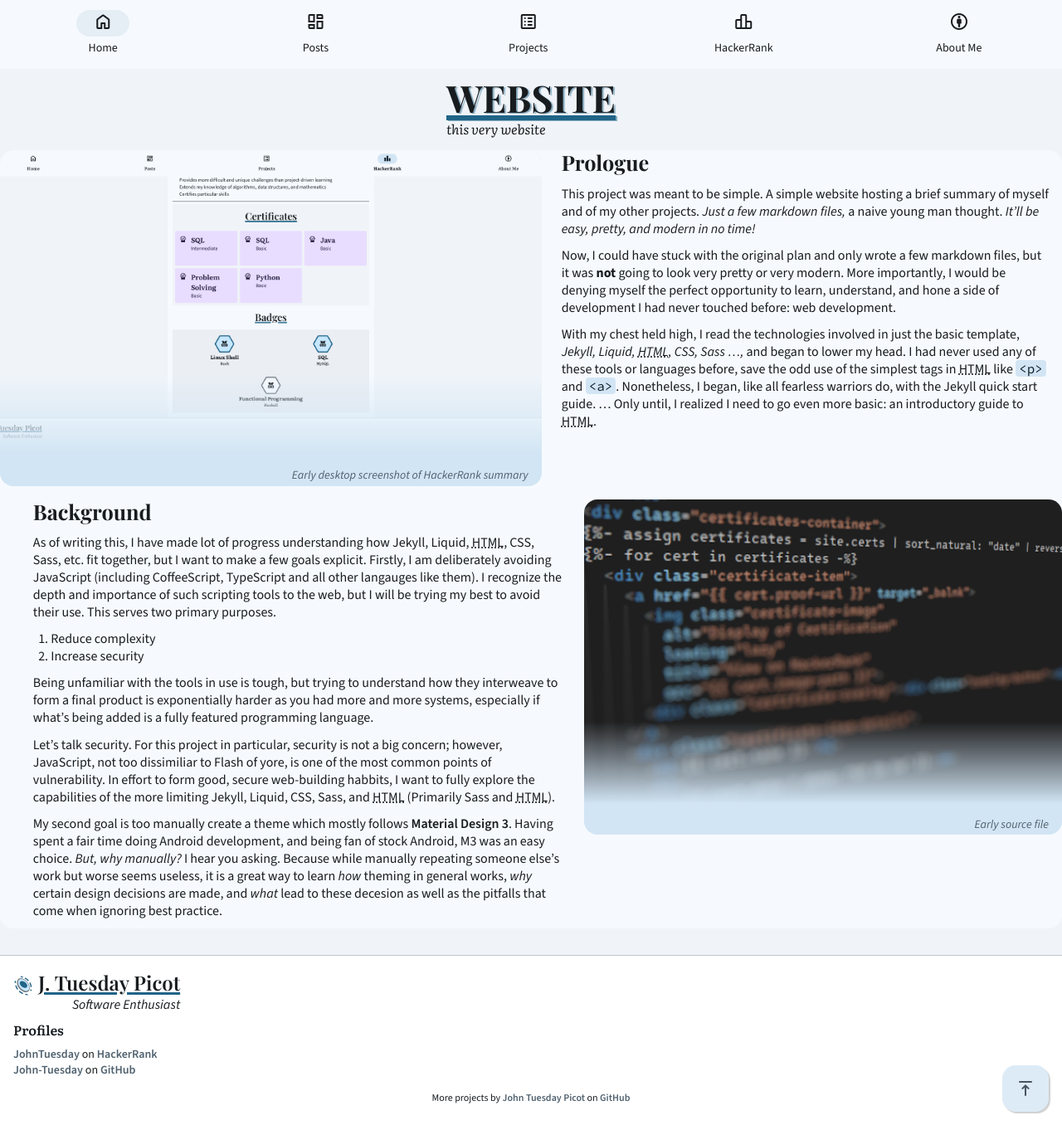
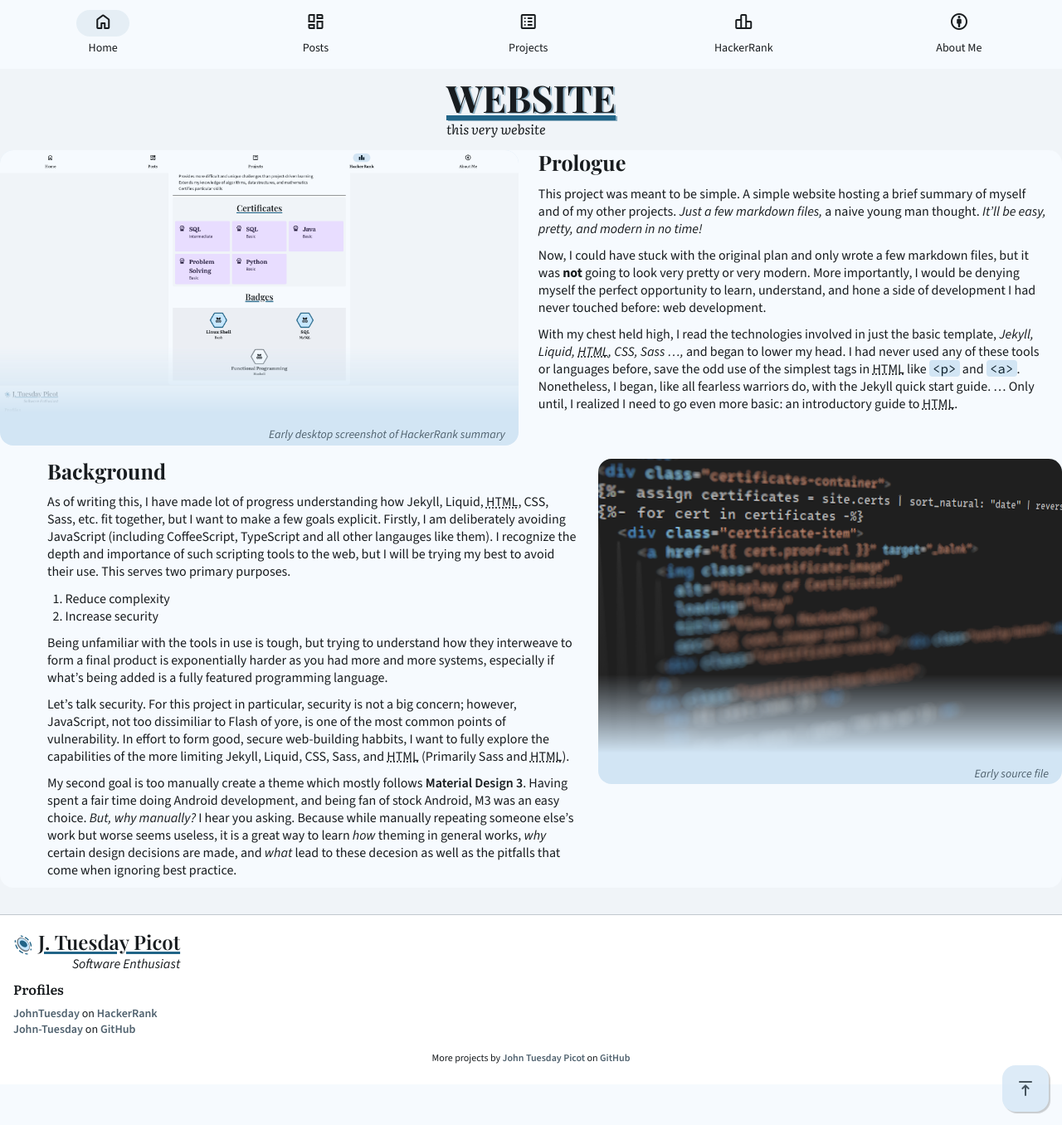
Before and after one commit to John-Tuesday/John-Tuesday.github.io, a Jekyll site: the page built from _projects/self-site.md, in a window 1280 px wide and 1356 px high. Shown: the whole window at 83% size. Built offline with Jekyll 4.4.1, drawn with Linux system fonts in a browser that asks for light colours; some web fonts are replaced.

Commit message:
Better suit the extreme sizes of image

```diff
--- a/_sass/projects/project.scss
+++ b/_sass/projects/project.scss
@@ -104,15 +104,20 @@
         object-fit: cover;
         object-position: center top;
 
-        height: 400px;
+        max-width: 650px;
         width: 100%;
+
+        height: auto;
+        min-height: min(300px, 50vh);
+
 
         $-gradient: linear-gradient(0deg, transparent 0 $-cap-height, transparent 5%, black 33% 100%);
         -webkit-mask-image: $-gradient;
         mask-image: $-gradient;
 
         @media (max-width: $-vmax-width) {
-            height: clamp(40px, 33vh, 100%);
+            max-height: clamp(40px, 25vh, 100%);
+            max-width: 100%;
         }
     }
 }
```
